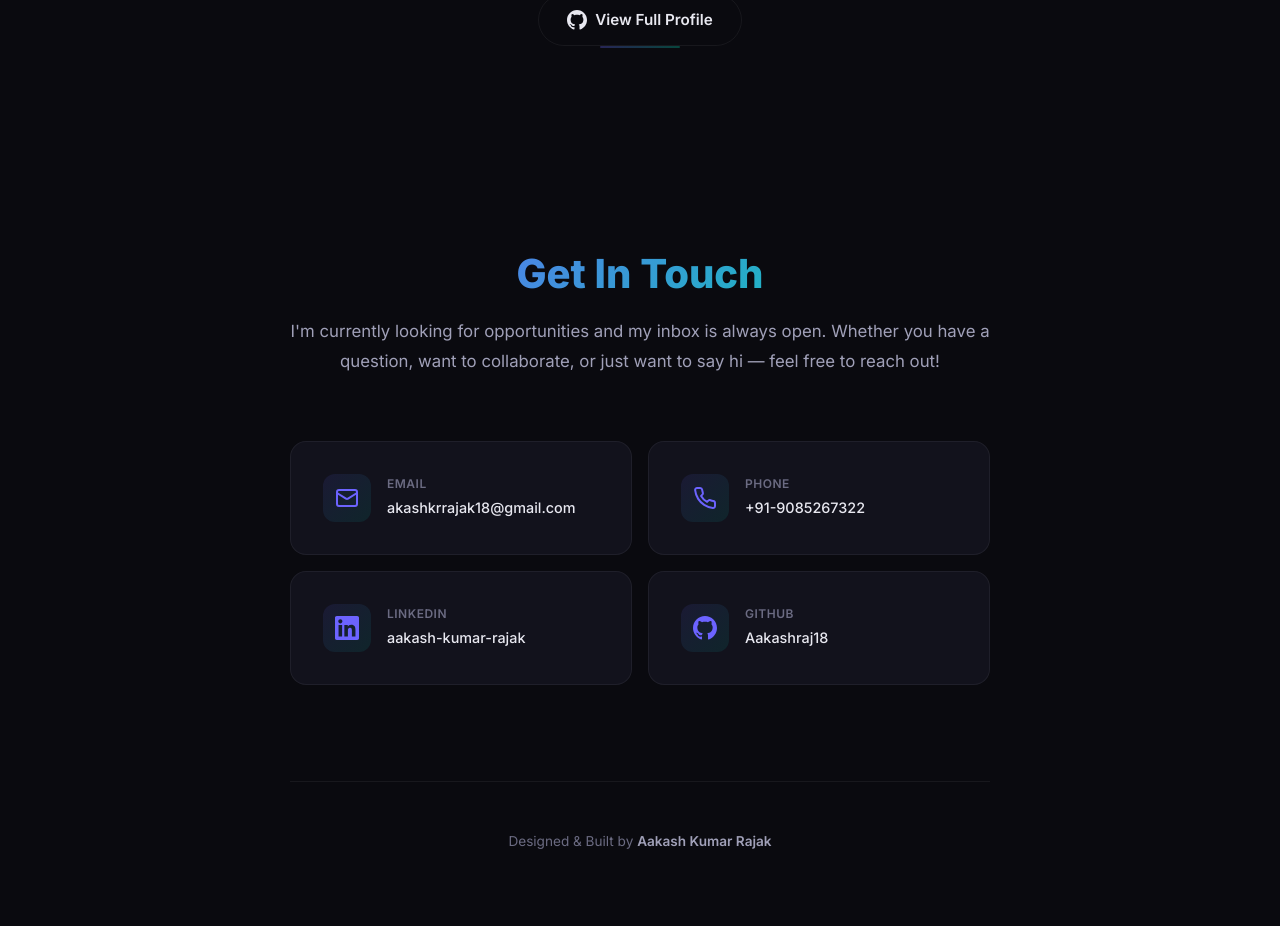
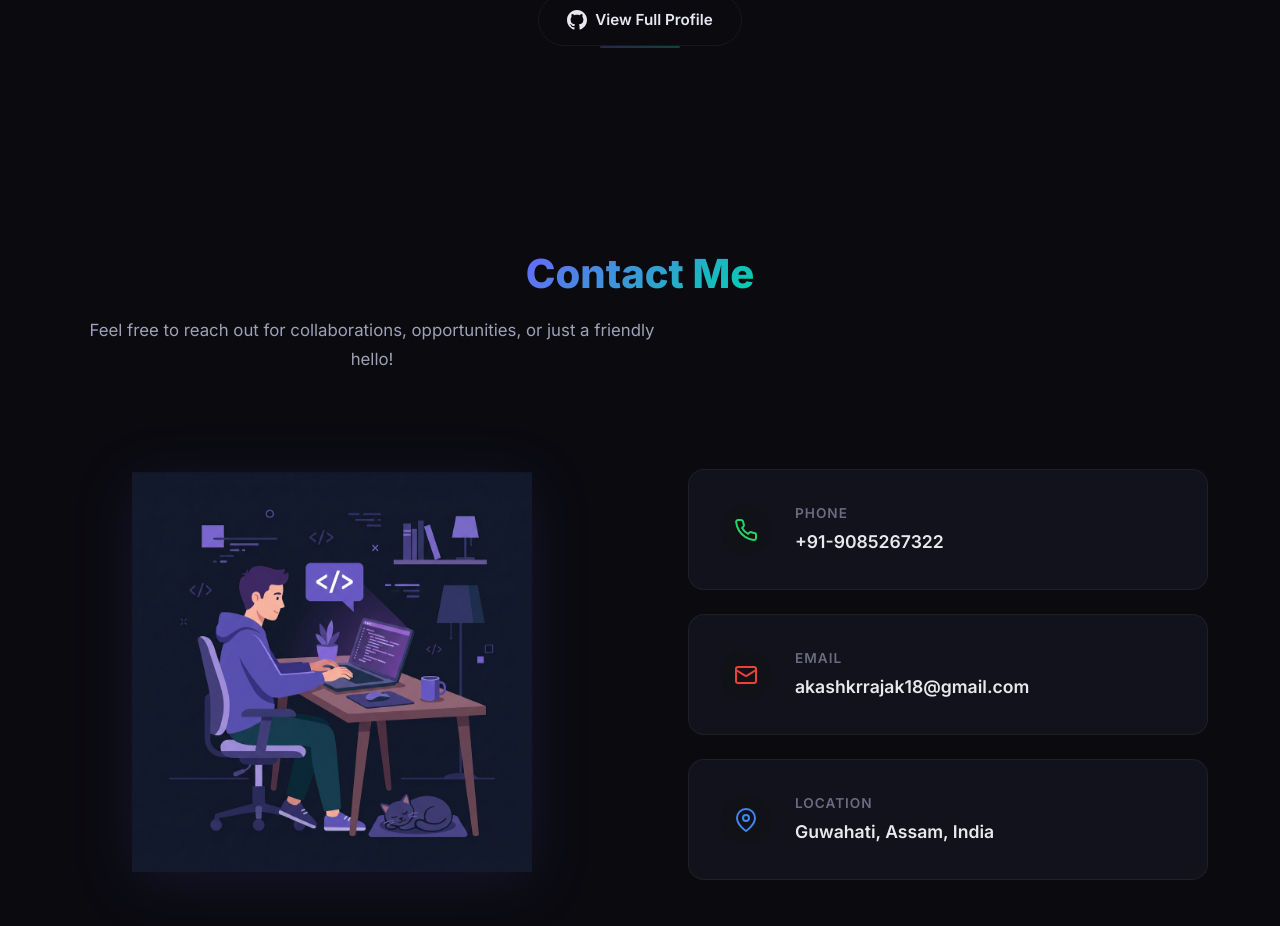
Before and after one commit to Aakashraj18/portfolio, a React (Vite) app: page / in a window 1280 px wide. Shown: the part 6502-7428 px from the top of the page. Before the commit the page ends 7403 px from the top, so only its background shows below. Built offline with nearby package versions, Linux system fonts and the light colour scheme.

Commit message:
add contacts section

```diff
--- a/src/components/Contact.css
+++ b/src/components/Contact.css
@@ -1,99 +1,98 @@
-/* --- Contact --- */
-.contact {
-  padding-bottom: var(--space-2xl);
+/* --- Contact Section --- */
+.contact__header {
+  text-align: center;
+  margin-bottom: var(--space-4xl);
 }
 
-.contact__wrapper {
-  text-align: center;
-  max-width: 700px;
-  margin: 0 auto;
+.contact__content {
+  display: flex;
+  align-items: center;
+  gap: var(--space-4xl);
 }
 
-.contact__wrapper .section__title {
-  display: block;
-  text-align: center;
+.contact__image-container {
+  flex: 1;
+  display: flex;
+  justify-content: center;
 }
 
-.contact__description {
-  font-size: 1.05rem;
-  color: var(--text-secondary);
-  line-height: 1.8;
-  margin-bottom: var(--space-3xl);
+.contact__image {
+  width: 100%;
+  max-width: 400px;
+  height: auto;
+  filter: drop-shadow(0 10px 30px rgba(108, 99, 255, 0.12));
+  animation: floatSlow 6s ease-in-out infinite;
 }
 
-.contact__links {
-  display: grid;
-  grid-template-columns: repeat(2, 1fr);
-  gap: var(--space-md);
-  margin-bottom: var(--space-4xl);
-  text-align: left;
+.contact__cards {
+  flex: 1;
+  display: flex;
+  flex-direction: column;
+  gap: var(--space-lg);
 }
 
-.contact__link-card {
+.contact__card {
   display: flex;
   align-items: center;
-  gap: var(--space-md);
+  gap: var(--space-lg);
+  padding: var(--space-xl);
   text-decoration: none;
-  cursor: pointer;
+  transition: transform var(--transition-base), box-shadow var(--transition-base), border-color var(--transition-base);
 }
 
-.contact__link-icon {
-  width: 48px;
-  height: 48px;
+.contact__card:hover {
+  transform: translateY(-4px) scale(1.02);
+  box-shadow: 0 8px 25px rgba(0, 0, 0, 0.2);
+  border-color: var(--contact-color, var(--accent-primary));
+}
+
+.contact__card-icon {
   display: flex;
   align-items: center;
   justify-content: center;
-  border-radius: var(--radius-md);
-  background: var(--gradient-subtle);
-  color: var(--accent-primary);
-  flex-shrink: 0;
-  transition: all var(--transition-base);
+  width: 50px;
+  height: 50px;
+  border-radius: 50%;
+  background: var(--bg-secondary);
+  transition: background-color var(--transition-base), color var(--transition-base);
 }
 
-.contact__link-card:hover .contact__link-icon {
-  background: var(--gradient-primary);
-  color: #fff;
-  transform: scale(1.05);
+.contact__card:hover .contact__card-icon {
+  background: var(--contact-color, var(--accent-primary));
+  color: #fff !important;
 }
 
-.contact__link-info {
+.contact__card-info {
   display: flex;
   flex-direction: column;
-  gap: 2px;
 }
 
-.contact__link-label {
-  font-size: 0.75rem;
+.contact__card-label {
+  font-size: 0.85rem;
   color: var(--text-muted);
   text-transform: uppercase;
-  letter-spacing: 0.5px;
+  letter-spacing: 1px;
   font-weight: 600;
+  margin-bottom: 2px;
 }
 
-.contact__link-value {
-  font-size: 0.9rem;
+.contact__card-value {
+  font-size: 1.1rem;
+  font-weight: 600;
   color: var(--text-primary);
-  font-weight: 500;
 }
 
-/* Footer */
-.contact__footer {
-  padding-top: var(--space-2xl);
-  border-top: 1px solid var(--bg-glass-border);
-}
+@media (max-width: 768px) {
+  .contact__content {
+    flex-direction: column;
+    gap: var(--space-2xl);
+  }
 
-.contact__credit {
-  font-size: 0.85rem;
-  color: var(--text-muted);
-}
+  .contact__image {
+    max-width: 300px;
+  }
 
-.contact__credit strong {
-  color: var(--text-secondary);
-  font-weight: 600;
-}
-
-@media (max-width: 600px) {
-  .contact__links {
-    grid-template-columns: 1fr;
+  .contact__cards {
+    width: 100%;
   }
 }
--- a/src/components/Contact.jsx
+++ b/src/components/Contact.jsx
@@ -1,90 +1,81 @@
+import { useScrollReveal } from '../hooks/useScrollReveal';
+import heroImg from '../assets/developer_hero.png';
 import './Contact.css';
 
+const contactInfo = [
+  {
+    icon: (
+      <svg width="24" height="24" viewBox="0 0 24 24" fill="none" stroke="currentColor" strokeWidth="2" strokeLinecap="round" strokeLinejoin="round">
+        <path d="M22 16.92v3a2 2 0 0 1-2.18 2 19.79 19.79 0 0 1-8.63-3.07 19.5 19.5 0 0 1-6-6 19.79 19.79 0 0 1-3.07-8.67A2 2 0 0 1 4.11 2h3a2 2 0 0 1 2 1.72 12.84 12.84 0 0 0 .7 2.81 2 2 0 0 1-.45 2.11L8.09 9.91a16 16 0 0 0 6 6l1.27-1.27a2 2 0 0 1 2.11-.45 12.84 12.84 0 0 0 2.81.7A2 2 0 0 1 22 16.92z"/>
+      </svg>
+    ),
+    label: 'Phone',
+    value: '+91-9085267322',
+    link: 'tel:+919085267322',
+    color: '#25d366',
+  },
+  {
+    icon: (
+      <svg width="24" height="24" viewBox="0 0 24 24" fill="none" stroke="currentColor" strokeWidth="2" strokeLinecap="round" strokeLinejoin="round">
+        <rect x="2" y="4" width="20" height="16" rx="2"/>
+        <path d="m22 7-8.97 5.7a1.94 1.94 0 0 1-2.06 0L2 7"/>
+      </svg>
+    ),
+    label: 'Email',
+    value: 'akashkrrajak18@gmail.com',
+    link: 'mailto:akashkrrajak18@gmail.com',
+    color: '#ea4335',
+  },
+  {
+    icon: (
+      <svg width="24" height="24" viewBox="0 0 24 24" fill="none" stroke="currentColor" strokeWidth="2" strokeLinecap="round" strokeLinejoin="round">
+        <path d="M21 10c0 7-9 13-9 13s-9-6-9-13a9 9 0 0 1 18 0z"/>
+        <circle cx="12" cy="10" r="3"/>
+      </svg>
+    ),
+    label: 'Location',
+    value: 'Guwahati, Assam, India',
+    link: 'https://maps.google.com/?q=Guwahati,Assam,India',
+    color: '#4285f4',
+  },
+];
+
 export default function Contact() {
+  const [ref, isVisible] = useScrollReveal();
+
   return (
-    <section className="contact section" id="contact">
-      <div className="contact__wrapper">
-        <h2 className="section__title">Get In Touch</h2>
-        <p className="contact__description">
-          I'm currently looking for opportunities and my inbox is always open.
-          Whether you have a question, want to collaborate, or just want to say hi — feel free to reach out!
+    <section className="contact section" id="contact" ref={ref}>
+      <div className={`contact__header ${isVisible ? 'reveal--visible' : 'reveal--hidden'}`}>
+        <h2 className="section__title">Contact Me</h2>
+        <p className="section__subtitle">
+          Feel free to reach out for collaborations, opportunities, or just a friendly hello!
         </p>
+      </div>
 
-        <div className="contact__links">
-          <a
-            href="mailto:akashkrrajak18@gmail.com"
-            className="contact__link-card card"
-            id="contact-email"
-          >
-            <div className="contact__link-icon">
-              <svg width="24" height="24" viewBox="0 0 24 24" fill="none" stroke="currentColor" strokeWidth="2" strokeLinecap="round" strokeLinejoin="round">
-                <rect x="2" y="4" width="20" height="16" rx="2"/>
-                <path d="m22 7-8.97 5.7a1.94 1.94 0 0 1-2.06 0L2 7"/>
-              </svg>
-            </div>
-            <div className="contact__link-info">
-              <span className="contact__link-label">Email</span>
-              <span className="contact__link-value">akashkrrajak18@gmail.com</span>
-            </div>
-          </a>
-
-          <a
-            href="tel:+919085267322"
-            className="contact__link-card card"
-            id="contact-phone"
-          >
-            <div className="contact__link-icon">
-              <svg width="24" height="24" viewBox="0 0 24 24" fill="none" stroke="currentColor" strokeWidth="2" strokeLinecap="round" strokeLinejoin="round">
-                <path d="M22 16.92v3a2 2 0 0 1-2.18 2 19.79 19.79 0 0 1-8.63-3.07 19.5 19.5 0 0 1-6-6 19.79 19.79 0 0 1-3.07-8.67A2 2 0 0 1 4.11 2h3a2 2 0 0 1 2 1.72 12.84 12.84 0 0 0 .7 2.81 2 2 0 0 1-.45 2.11L8.09 9.91a16 16 0 0 0 6 6l1.27-1.27a2 2 0 0 1 2.11-.45 12.84 12.84 0 0 0 2.81.7A2 2 0 0 1 22 16.92z"/>
-              </svg>
-            </div>
-            <div className="contact__link-info">
-              <span className="contact__link-label">Phone</span>
-              <span className="contact__link-value">+91-9085267322</span>
-            </div>
-          </a>
-
-          <a
-            href="https://www.linkedin.com/in/aakash-kumar-rajak/"
-            target="_blank"
-            rel="noopener noreferrer"
-            className="contact__link-card card"
-            id="contact-linkedin"
-          >
-            <div className="contact__link-icon">
-              <svg width="24" height="24" viewBox="0 0 24 24" fill="currentColor">
-                <path d="M20.447 20.452h-3.554v-5.569c0-1.328-.027-3.037-1.852-3.037-1.853 0-2.136 1.445-2.136 2.939v5.667H9.351V9h3.414v1.561h.046c.477-.9 1.637-1.85 3.37-1.85 3.601 0 4.267 2.37 4.267 5.455v6.286zM5.337 7.433c-1.144 0-2.063-.926-2.063-2.065 0-1.138.92-2.063 2.063-2.063 1.14 0 2.064.925 2.064 2.063 0 1.139-.925 2.065-2.064 2.065zm1.782 13.019H3.555V9h3.564v11.452zM22.225 0H1.771C.792 0 0 .774 0 1.729v20.542C0 23.227.792 24 1.771 24h20.451C23.2 24 24 23.227 24 22.271V1.729C24 .774 23.2 0 22.222 0h.003z"/>
-              </svg>
-            </div>
-            <div className="contact__link-info">
-              <span className="contact__link-label">LinkedIn</span>
-              <span className="contact__link-value">aakash-kumar-rajak</span>
-            </div>
-          </a>
-
-          <a
-            href="https://github.com/Aakashraj18"
-            target="_blank"
-            rel="noopener noreferrer"
-            className="contact__link-card card"
-            id="contact-github"
-          >
-            <div className="contact__link-icon">
-              <svg width="24" height="24" viewBox="0 0 24 24" fill="currentColor">
-                <path d="M12 0c-6.626 0-12 5.373-12 12 0 5.302 3.438 9.8 8.207 11.387.599.111.793-.261.793-.577v-2.234c-3.338.726-4.033-1.416-4.033-1.416-.546-1.387-1.333-1.756-1.333-1.756-1.089-.745.083-.729.083-.729 1.205.084 1.839 1.237 1.839 1.237 1.07 1.834 2.807 1.304 3.492.997.107-.775.418-1.305.762-1.604-2.665-.305-5.467-1.334-5.467-5.931 0-1.311.469-2.381 1.236-3.221-.124-.303-.535-1.524.117-3.176 0 0 1.008-.322 3.301 1.23.957-.266 1.983-.399 3.003-.404 1.02.005 2.047.138 3.006.404 2.291-1.552 3.297-1.23 3.297-1.23.653 1.653.242 2.874.118 3.176.77.84 1.235 1.911 1.235 3.221 0 4.609-2.807 5.624-5.479 5.921.43.372.823 1.102.823 2.222v3.293c0 .319.192.694.801.576 4.765-1.589 8.199-6.086 8.199-11.386 0-6.627-5.373-12-12-12z"/>
-              </svg>
-            </div>
-            <div className="contact__link-info">
-              <span className="contact__link-label">GitHub</span>
-              <span className="contact__link-value">Aakashraj18</span>
-            </div>
-          </a>
+      <div className="contact__content">
+        <div className={`contact__image-container ${isVisible ? 'reveal--visible' : 'reveal--hidden'}`} style={{ '--reveal-delay': '0.2s' }}>
+          <img src={heroImg} alt="Contact illustration" className="contact__image" />
         </div>
 
-        <div className="contact__footer">
-          <p className="contact__credit">
-            Designed & Built by <strong>Aakash Kumar Rajak</strong>
-          </p>
+        <div className="contact__cards">
+          {contactInfo.map((info, index) => (
+            <a
+              href={info.link}
+              target="_blank"
+              rel="noopener noreferrer"
+              className={`contact__card card ${isVisible ? 'reveal--visible' : 'reveal--hidden'}`}
+              key={info.label}
+              style={{ '--contact-color': info.color, '--reveal-delay': `${index * 0.15 + 0.3}s` }}
+            >
+              <div className="contact__card-icon" style={{ color: info.color }}>
+                {info.icon}
+              </div>
+              <div className="contact__card-info">
+                <span className="contact__card-label">{info.label}</span>
+                <span className="contact__card-value">{info.value}</span>
+              </div>
+            </a>
+          ))}
         </div>
       </div>
     </section>
```
